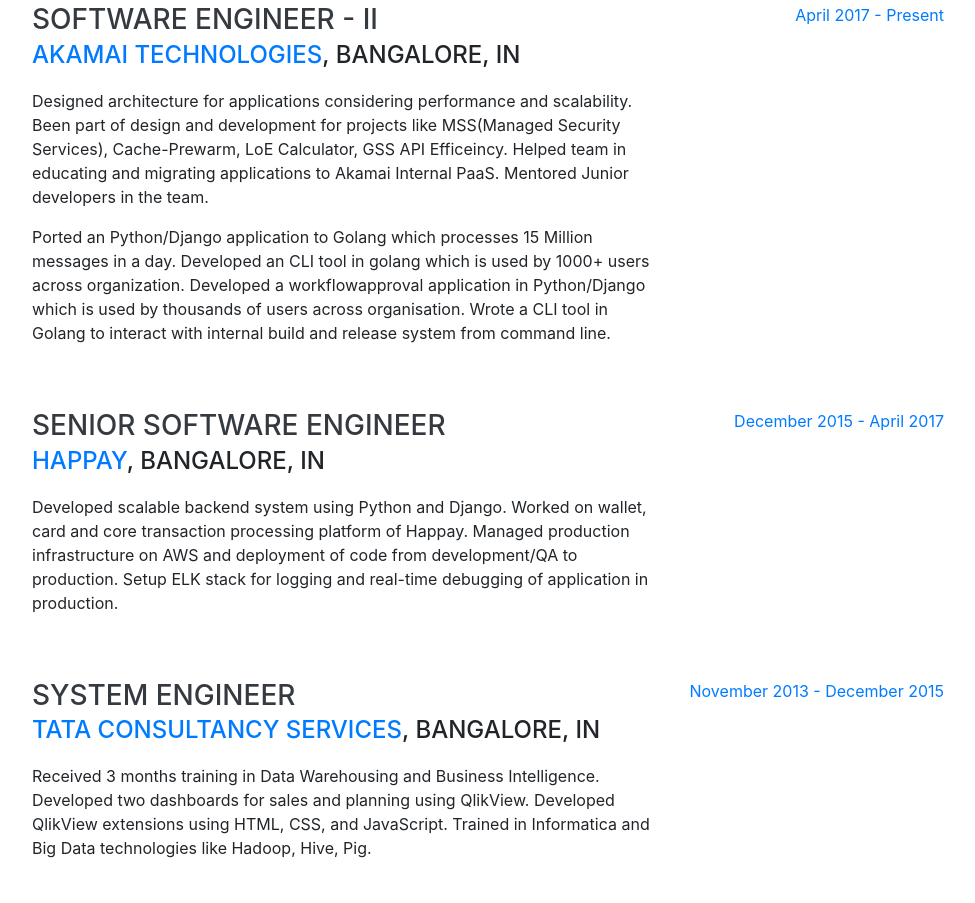
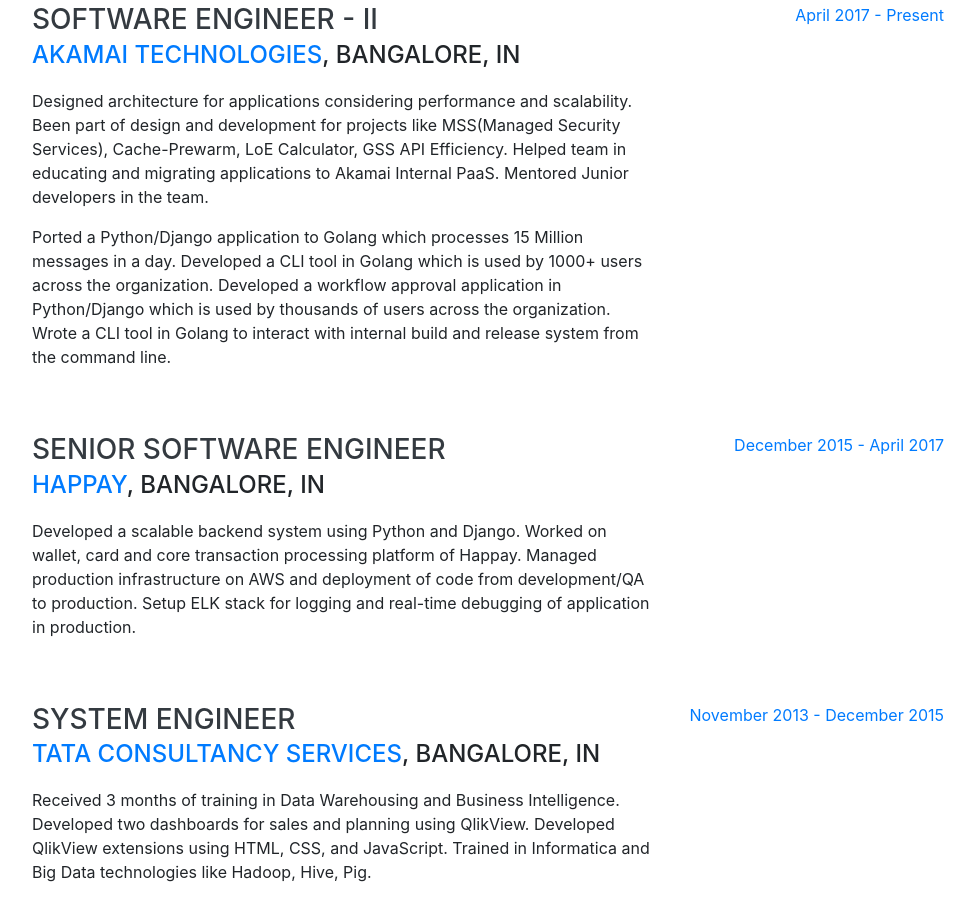
Before and after one commit to viveksyngh/viveksyngh.github.io, a website with bundled scripts: page index.html in a window 1280 px wide. Shown: the part 932-1835 px from the top of the page, without its empty margins (288-1263 px from the left). Built offline with nearby package versions, Linux system fonts and the light colour scheme; files whose address does not match are found by name; a web font is replaced by a local one.

Commit message:
Fix grammatical errors
Signed-off-by: Vivek Singh <vivekkmr45@yahoo.in>

```diff
--- a/index.html
+++ b/index.html
@@ -111,13 +111,13 @@
             <div class="subheading mb-3"><a href="https://www.akamai.com/">Akamai Technologies</a>, Bangalore, IN</div>
             <p>Designed architecture for applications considering performance and scalability.
               Been part of design and development for projects like MSS(Managed Security Services), Cache-Prewarm, LoE
-              Calculator, GSS API Efficeincy. Helped team in educating and migrating applications to Akamai Internal
+              Calculator, GSS API Efficiency. Helped team in educating and migrating applications to Akamai Internal
               PaaS. Mentored Junior developers in the team.</p>
             <p>
-              Ported an Python/Django application to Golang which processes 15 Million messages in a day. Developed an
-              CLI tool in golang which is used by 1000+ users across organization. Developed a workflowapproval
-              application in Python/Django which is used by thousands of users across organisation. Wrote a CLI
-              tool in Golang to interact with internal build and release system from command line.</p>
+              Ported a Python/Django application to Golang which processes 15 Million messages in a day. Developed a
+              CLI tool in Golang which is used by 1000+ users across the organization. Developed a workflow approval
+              application in Python/Django which is used by thousands of users across the organization. Wrote a CLI
+              tool in Golang to interact with internal build and release system from the command line.</p>
           </div>
           <div class="resume-date text-md-right">
             <span class="text-primary">April 2017 - Present</span>
@@ -128,7 +128,7 @@
           <div class="resume-content">
             <h3 class="mb-0">Senior Software Engineer</h3>
             <div class="subheading mb-3"><a href="https://www.happay.in/">Happay</a>, Bangalore, IN</div>
-            <p>Developed scalable backend system using Python and Django. Worked on wallet, card and core transaction
+            <p>Developed a scalable backend system using Python and Django. Worked on wallet, card and core transaction
               processing platform of Happay. Managed production infrastructure on AWS and deployment of code from
               development/QA to production. Setup ELK stack for logging and real-time debugging of
               application in production.</p>
@@ -143,7 +143,7 @@
             <h3 class="mb-0">System Engineer</h3>
             <div class="subheading mb-3"><a href="https://www.tcs.com/">Tata Consultancy Services</a>, Bangalore, IN
             </div>
-            <p>Received 3 months training in Data Warehousing and Business Intelligence. Developed two dashboards for
+            <p>Received 3 months of training in Data Warehousing and Business Intelligence. Developed two dashboards for
               sales and planning using QlikView. Developed QlikView extensions using HTML, CSS, and JavaScript. Trained
               in Informatica and Big Data technologies like Hadoop, Hive, Pig.</p>
           </div>
@@ -342,10 +342,10 @@
               OpenFaaS - OpenFaas is a serverless framework for Docker and Kubernetes.
             </p>
             <p>
-              Active contributor and member of OpenFaaS project.
+              An active contributor and member of OpenFaaS project.
             </p>
             <p>
-              Speaker and CO-Organizer at OpenFaaS Banaglore meetup group.
+              Speaker and CO-Organizer at OpenFaaS Bangalore meetup group.
             </p>
             <p>
               I have spoken about Serverless and OpenFaaS at meetup groups like Kubernetes Bangalore and Microsoft
```
